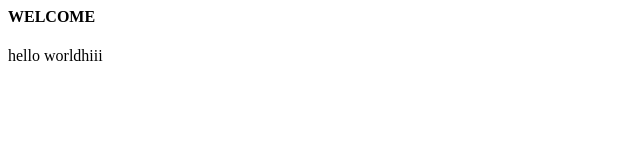
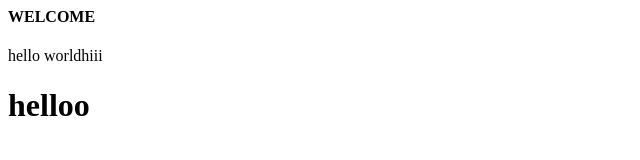
Before and after one commit to Hemanth4188/sample1, a plain HTML site: page index.html in a window 1280 px wide. Shown: the whole page, without its empty margins (0-640 px from the left). Drawn offline with Linux system fonts and the light colour scheme.

Commit message:
master changes

```diff
--- a/index.html
+++ b/index.html
@@ -1,3 +1,4 @@
 <h4>WELCOME</h4
 <h3>hello world</h3
 <h2>hiii</h2>
+<h1>helloo</h1>
```
